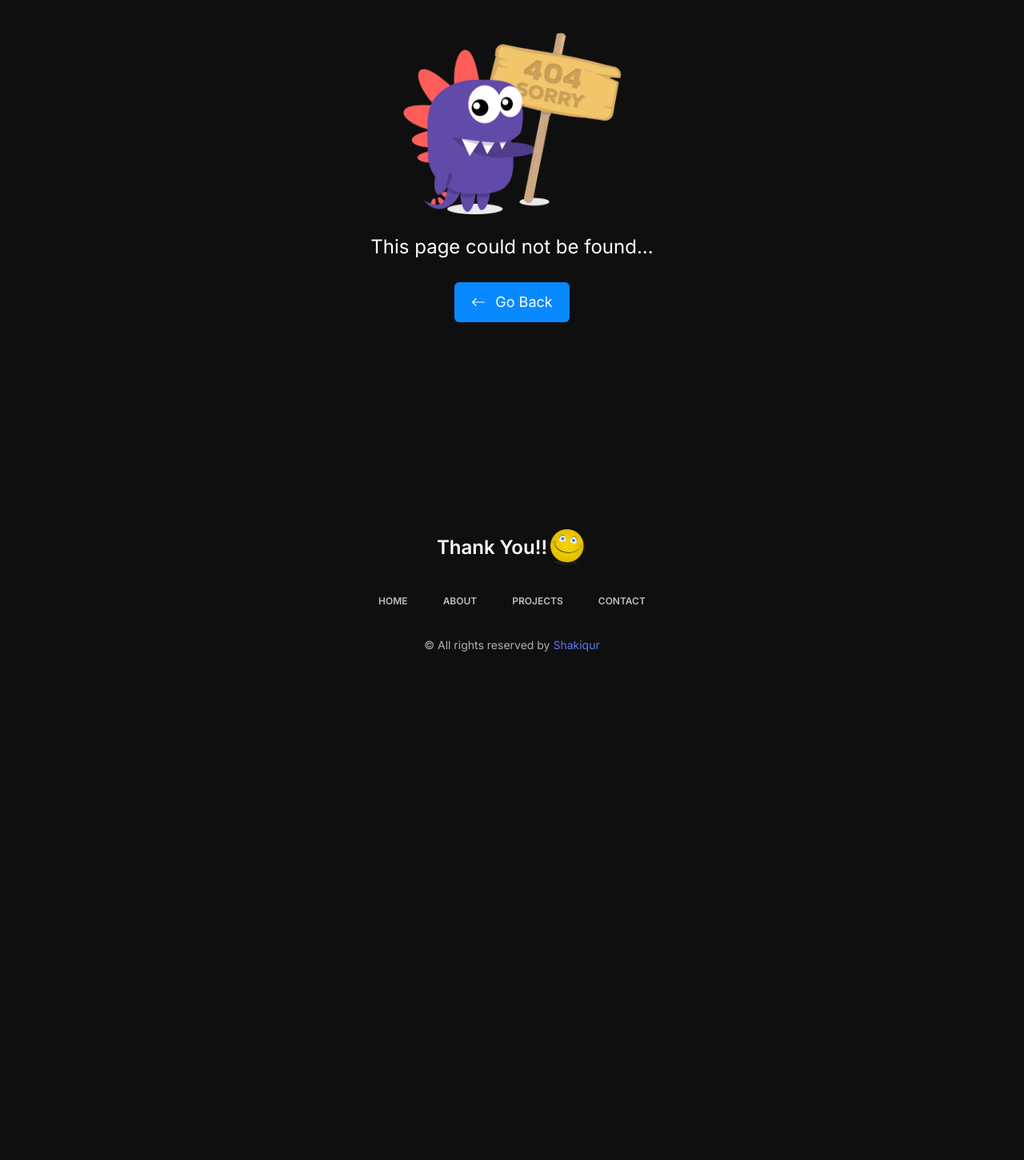
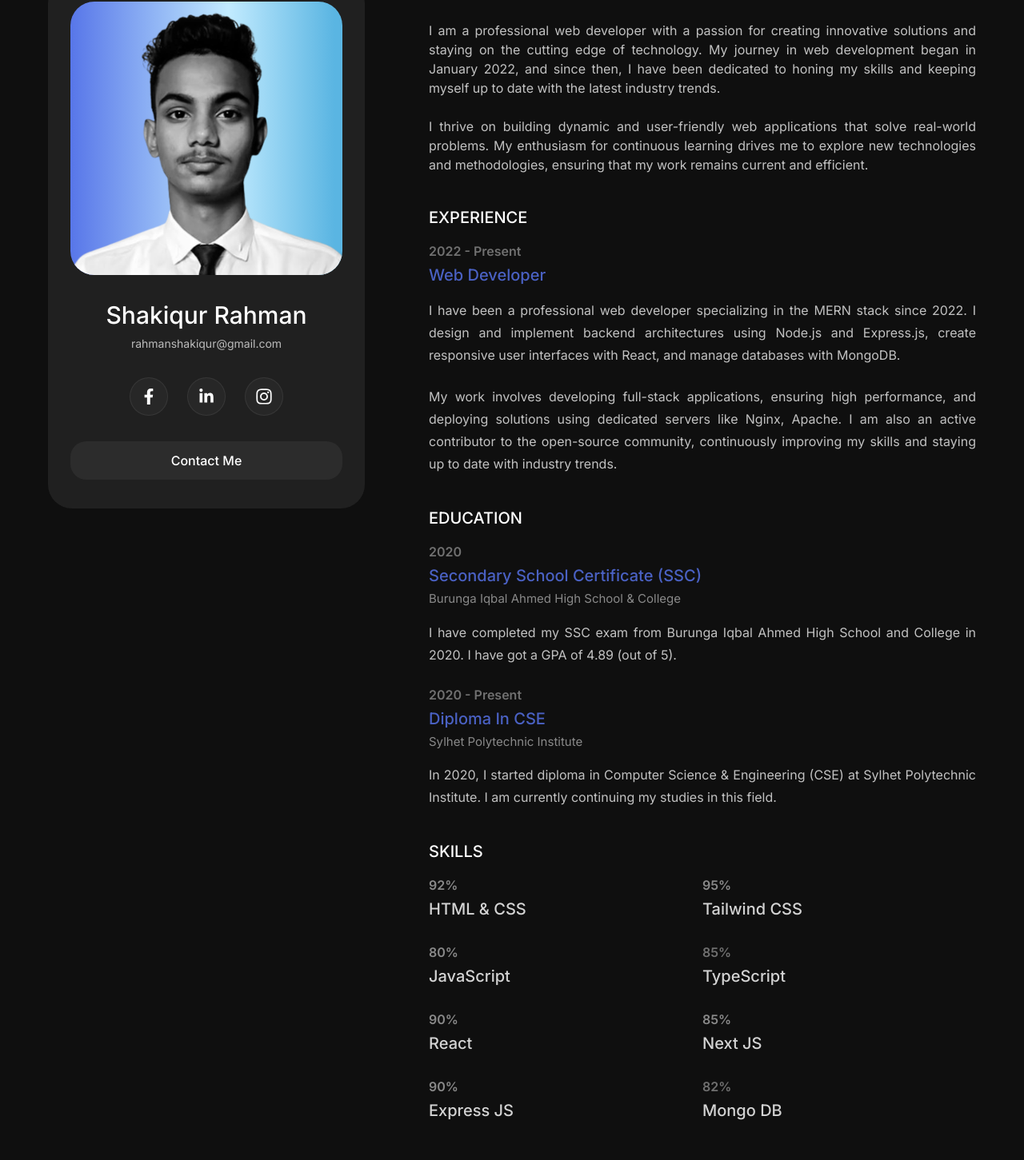
Before and after one commit to Shakiqurrahman/Portfolio-NextJS, a Next.js app: page /credentials in a window 1280 px wide. Before the commit this address had no page. Shown: the part 186-1637 px from the top of the page at 80% size. Before the commit the page ends 1043 px from the top, so only its background shows below. Built offline with nearby package versions, Linux system fonts and the light colour scheme.

Commit message:
credentials page added

```diff
--- /dev/null
+++ b/src/app/credentials/page.jsx
@@ -0,0 +1,136 @@
+import CredentialsCard from "@/components/CredentialsCard";
+
+const page = () => {
+  return (
+    <section className="mt-20 flex gap-20">
+      <div>
+        <CredentialsCard />
+      </div>
+      <div>
+        <div>
+          <h3 className="text-xl font-medium mb-6">ABOUT ME</h3>
+          <p className="text-base text-[#c2c2c2] text-justify mb-6">
+            I am a professional web developer with a passion for creating
+            innovative solutions and staying on the cutting edge of technology.
+            My journey in web development began in January 2022, and since then,
+            I have been dedicated to honing my skills and keeping myself up to
+            date with the latest industry trends.
+          </p>
+          <p className="text-base text-[#c2c2c2] text-justify">
+            I thrive on building dynamic and user-friendly web applications that
+            solve real-world problems. My enthusiasm for continuous learning
+            drives me to explore new technologies and methodologies, ensuring
+            that my work remains current and efficient.
+          </p>
+        </div>
+
+        <div className="mt-10">
+          <h3 className="text-xl font-medium mb-4">EXPERIENCE</h3>
+          <p className="text-[#707070] font-semibold mb-1">2022 - Present</p>
+          <h5 className="text-xl font-medium mb-4 text-[#4a61c3]">
+            Web Developer
+          </h5>
+          <p className="text-base text-[#c2c2c2] text-justify mb-6 leading-7">
+            I have been a professional web developer specializing in the MERN
+            stack since 2022. I design and implement backend
+            architectures using Node.js and Express.js, create responsive user
+            interfaces with React, and manage databases with MongoDB.
+          </p>
+          <p className="text-base text-[#c2c2c2] text-justify mb-6 leading-7">
+            My work involves developing full-stack applications, ensuring high
+            performance, and deploying solutions using dedicated servers like
+            Nginx, Apache. I am also an active contributor to the open-source
+            community, continuously improving my skills and staying up to date
+            with industry trends.
+          </p>
+        </div>
+
+        <div className="mt-10">
+          <h3 className="text-xl font-medium mb-4">EDUCATION</h3>
+          <p className="text-[#707070] font-semibold mb-1">2020</p>
+          <h5 className="text-xl font-medium mb-1 text-[#4a61c3]">
+            Secondary School Certificate (SSC)
+          </h5>
+          <p className="text-[15px] text-[#898989] mb-4">
+            Burunga Iqbal Ahmed High School & College
+          </p>
+          <p className="text-base text-[#c2c2c2] text-justify mb-6 leading-7">
+            I have completed my SSC exam from Burunga Iqbal Ahmed High School
+            and College in 2020. I have got a GPA of 4.89 (out of 5).
+          </p>
+          <p className="text-[#707070] font-semibold mb-1">2020 - Present</p>
+          <h5 className="text-xl font-medium mb-1 text-[#4a61c3]">
+            Diploma In CSE
+          </h5>
+          <p className="text-[15px] text-[#898989] mb-4">
+            Sylhet Polytechnic Institute
+          </p>
+          <p className="text-base text-[#c2c2c2] text-justify mb-6 leading-7">
+            In 2020, I started diploma in Computer Science & Engineering (CSE)
+            at Sylhet Polytechnic Institute. I am currently continuing my
+            studies in this field.
+          </p>
+        </div>
+
+        <div className="mt-10 text-[#d3d3d3]">
+          <h3 className="text-xl font-medium mb-4 text-white">SKILLS</h3>
+          <div className="grid grid-cols-2 gap-y-6">
+            <div>
+              <p className="text-[#898989] font-semibold mb-1">92%</p>
+              <h5 className="text-xl font-medium mb-1">HTML & CSS</h5>
+            </div>
+
+            <div>
+              <p className="text-[#898989] font-semibold mb-1">95%</p>
+              <h5 className="text-xl font-medium mb-1">Tailwind CSS</h5>
+            </div>
+
+            <div>
+              <p className="text-[#898989] font-semibold mb-1">80%</p>
+              <h5 className="text-xl font-medium mb-1">JavaScript</h5>
+            </div>
+
+            <div>
+              <p className="text-[#707070] font-semibold mb-1">85%</p>
+              <h5 className="text-xl font-medium mb-1">TypeScript</h5>
+            </div>
+
+            <div>
+              <p className="text-[#898989] font-semibold mb-1">90%</p>
+              <h5 className="text-xl font-medium mb-1">React</h5>
+            </div>
+
+            <div>
+              <p className="text-[#898989] font-semibold mb-1">85%</p>
+              <h5 className="text-xl font-medium mb-1">Next JS</h5>
+            </div>
+
+            <div>
+              <p className="text-[#898989] font-semibold mb-1">90%</p>
+              <h5 className="text-xl font-medium mb-1">Express JS</h5>
+            </div>
+
+            <div>
+              <p className="text-[#707070] font-semibold mb-1">82%</p>
+              <h5 className="text-xl font-medium mb-1">Mongo DB</h5>
+            </div>
+          </div>
+        </div>
+
+        <div className="mt-10">
+          <h3 className="text-xl font-medium mb-4">CERTIFICATIONS</h3>
+          <p className="text-[#707070] font-semibold mb-1">2022</p>
+          <h5 className="text-xl font-medium mb-1 text-[#4a61c3]">
+            Web Developer
+          </h5>
+          <p className="text-[15px] text-[#898989] mb-4">
+            Programming Hero
+          </p>
+        </div>
+
+      </div>
+    </section>
+  );
+};
+
+export default page;
--- a/src/app/globals.css
+++ b/src/app/globals.css
@@ -73,6 +73,10 @@ body {
   background: linear-gradient(90deg, #3c58e3 -15%, #c2ebff 58%, #5ab5e2 97%);
   border-radius: 30px 0 30px 0;
 }
+.profile-imgCard {
+  background: linear-gradient(90deg, #3c58e3 -15%, #c2ebff 58%, #5ab5e2 97%);
+  border-radius: 30px;
+}
 
 .input-bg {
   background: linear-gradient(120deg, #fffffd0d, #ffffff03);
--- a/src/app/not-found.js
+++ b/src/app/not-found.js
@@ -8,7 +8,7 @@ import errorImg from "@/../public/assets/error.webp";
 const notFound = () => {
   return (
     <div className="h-[80vh]  flex flex-col justify-center items-center">
-      <Image className="sm:w-1/3 w-4/5" src={errorImg} alt="" />
+      <Image className="sm:w-1/3 w-4/5" placeholder='blur' src={errorImg} alt="" />
       <p className="text-2xl my-2">This page could not be found...</p>
       <Link href="/">
         <button className="bg-[#0989ff] text-white px-5 py-2.5 text-lg mt-5 rounded-md border border-transparent flex items-center duration-300 hover:text-[#0989ff] hover:bg-white hover:border-[#0989ff]"><BsArrowLeft className="mr-3" />
--- /dev/null
+++ b/src/components/CredentialsCard.jsx
@@ -0,0 +1,58 @@
+import img from "@/../public/assets/shake-b&.png";
+import Image from "next/image";
+import Link from "next/link";
+import { FaFacebookF, FaInstagram, FaLinkedinIn } from "react-icons/fa";
+
+const CredentialsCard = () => {
+  return (
+      <div className="p-7 flex flex-col items-center sticky top-[15%]  bg-[#202020] rounded-[30px]">
+        <div className="profile-imgCard  z-10 md:w-[340px] w-[220px] overflow-hidden bg-blue-300 sm:mx-0 mx-auto">
+          <Image src={img} alt="profile Image" placeholder="blur" />
+        </div>
+        <h1 className="sm:text-3xl text-2xl font-medium mt-8 mb-2">
+          Shakiqur Rahman
+        </h1>
+        <p className="text-[#bcbcbc] text-sm">rahmanshakiqur@gmail.com</p>
+
+        <div className="flex gap-6 z-50 my-8">
+          <a
+            href="https://www.facebook.com/shakqur.rahmankayum"
+            target="blank"
+            area-label="Facebook Link"
+          >
+            <div className="size-12 rounded-full text-[20px] bg-[#ffffff09] border border-[#ffffff12] duration-300 hover:bg-white hover:text-black flex justify-center items-center">
+              <FaFacebookF />
+            </div>
+          </a>
+          <a
+            href="https://www.linkedin.com/in/shakiqurrahman/"
+            target="blank"
+            area-label="Linkedin Link"
+          >
+            <div className="size-12 rounded-full text-[20px] bg-[#ffffff09] border border-[#ffffff12] duration-300 hover:bg-white hover:text-black flex justify-center items-center">
+              <FaLinkedinIn />
+            </div>
+          </a>
+          <a
+            href="https://www.instagram.com/retro_phile__/"
+            target="blank"
+            area-label="Instagram Link"
+          >
+            <div className="size-12 rounded-full text-[22px] bg-[#ffffff09] border border-[#ffffff12] duration-300 hover:bg-white hover:text-black flex justify-center items-center">
+              <FaInstagram />
+            </div>
+          </a>
+        </div>
+        <Link className="w-full" href="/contact">
+          <button
+            className="w-full relative z-20  text-base text-white bg-[#2c2c2c] border-none px-5 py-3 rounded-[20px] mb-2 font-medium hover:bg-white hover:text-black duration-300"
+            type="submit"
+          >
+            Contact Me
+          </button>
+        </Link>
+      </div>
+  );
+};
+
+export default CredentialsCard;
--- a/src/components/Profile.jsx
+++ b/src/components/Profile.jsx
@@ -22,10 +22,10 @@ const Profile = () => {
         className=" object-cover w-full h-full absolute left-0 top-0 opacity-10 rounded-[30px]"
         src={bgImg}
         alt="backgroound image"
-        placeholder="blur"
+
       />
       <div className="profile-img z-10 md:w-[340px] w-[220px] overflow-hidden bg-blue-300 sm:mx-0 mx-auto">
-        <Image src={Img} alt="profile Image" />
+        <Image src={Img} alt="profile Image" placeholder="blur"/>
       </div>
       <div>
         <p className=" uppercase opacity-70 text-[#bcbcbc] text-[13px] mb-1 tracking-wider">
```
Also changed, not shown: 1 other file (tests, documents, lock files or other folders).
